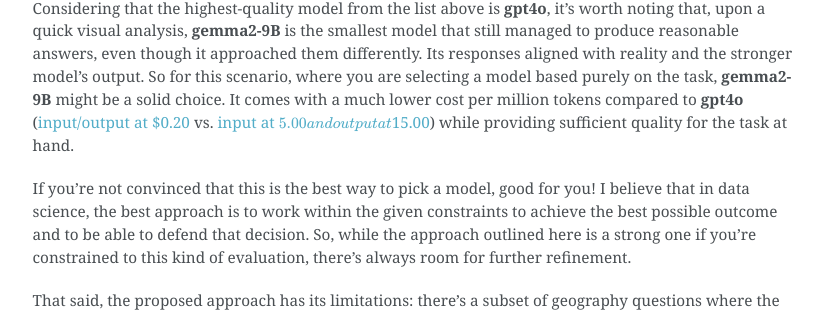
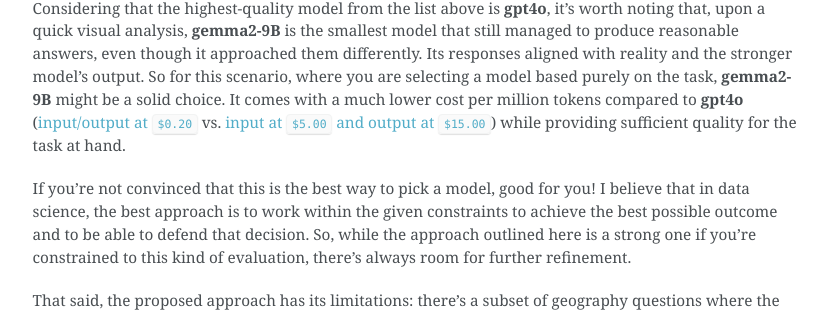
Before and after one commit to jcfneto/jcfneto.github.io, a Jekyll site: the page built from _posts/2024-09-19-llm-router.md, in a window 1280 px wide and 900 px high, scrolled down 765 px. Shown: the part 149-461 px from the top of the window, without its empty margins (249-1082 px from the left). Built offline with Jekyll 4.4.1, drawn with Linux system fonts in a browser that asks for light colours; formulas are drawn with MathJax 3.

Commit message:
fix: dolar quote

```diff
--- a/_posts/2024-09-19-llm-router.md
+++ b/_posts/2024-09-19-llm-router.md
@@ -151,7 +151,7 @@
 <br>
 
 
-Considering that the highest-quality model from the list above is **gpt4o**, it’s worth noting that, upon a quick visual analysis, **gemma2-9B** is the smallest model that still managed to produce reasonable answers, even though it approached them differently. Its responses aligned with reality and the stronger model’s output. So for this scenario, where you are selecting a model based purely on the task, **gemma2-9B** might be a solid choice. It comes with a much lower cost per million tokens compared to **gpt4o** ([input/output at \$0.20](https://groq.com/pricing/) vs. [input at \$5.00 and output at \$15.00](https://openai.com/api/pricing/)) while providing sufficient quality for the task at hand.
+Considering that the highest-quality model from the list above is **gpt4o**, it’s worth noting that, upon a quick visual analysis, **gemma2-9B** is the smallest model that still managed to produce reasonable answers, even though it approached them differently. Its responses aligned with reality and the stronger model’s output. So for this scenario, where you are selecting a model based purely on the task, **gemma2-9B** might be a solid choice. It comes with a much lower cost per million tokens compared to **gpt4o** ([input/output at `$0.20`](https://groq.com/pricing/) vs. [input at `$5.00` and output at `$15.00`](https://openai.com/api/pricing/)) while providing sufficient quality for the task at hand.
 
 If you're not convinced that this is the best way to pick a model, good for you! I believe that in data science, the best approach is to work within the given constraints to achieve the best possible outcome and to be able to defend that decision. So, while the approach outlined here is a strong one if you're constrained to this kind of evaluation, there’s always room for further refinement.
 
```
